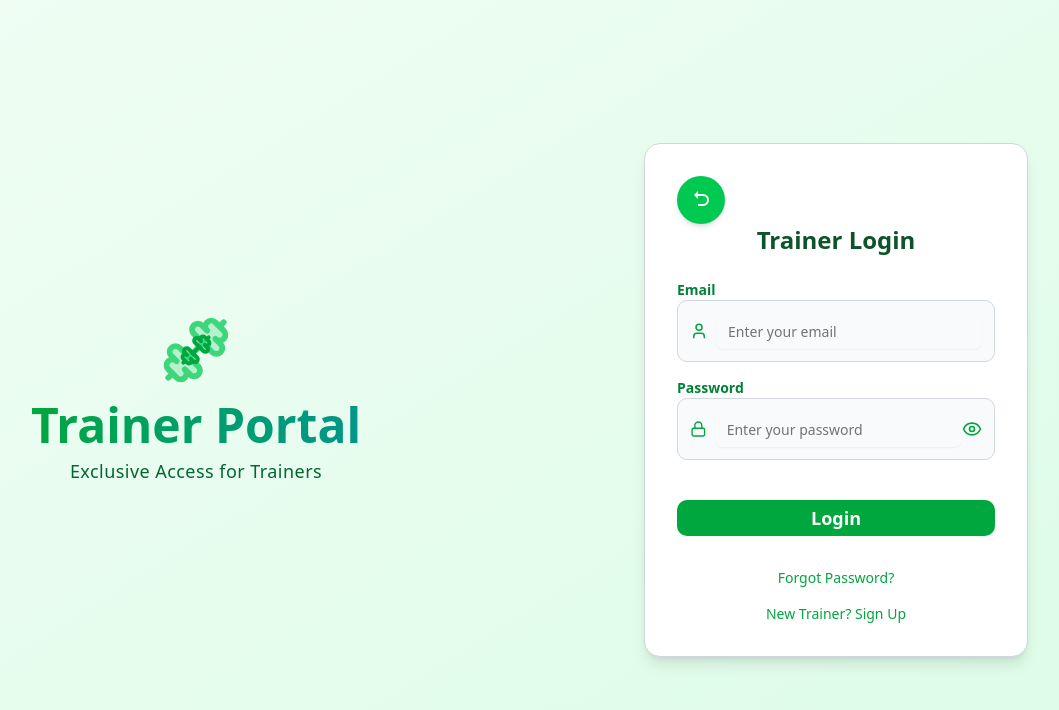
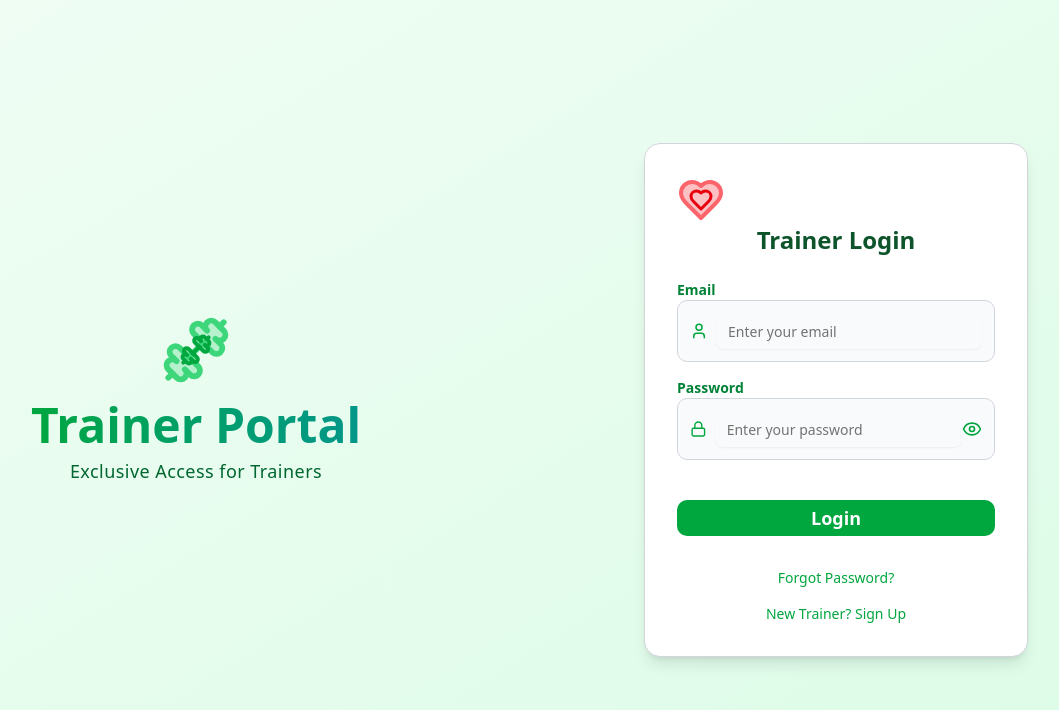
Before and after one commit to anirudhnkamath/dbms-theory, a Next.js app in the folder frontend/: page /LoginPage/trainer in a window 1280 px wide. Shown: the top 710 px of the page, without its empty margins (124-1183 px from the left). Built offline with nearby package versions, Linux system fonts and the light colour scheme.

Commit message:
Minor frontend changes

```diff
--- a/frontend/src/app/LoginPage/trainer/page.js
+++ b/frontend/src/app/LoginPage/trainer/page.js
@@ -2,7 +2,7 @@
 import Link from "next/link";
 
 import React, { useState } from "react";
-import { Dumbbell, User, Lock, Eye, EyeOff } from "lucide-react";
+import { Dumbbell, User, Lock, Eye, EyeOff, Heart } from "lucide-react";
 import { Button } from "@/components/ui/button";
 import { Input } from "@/components/ui/input";
 import { Label } from "@/components/ui/label";
@@ -78,23 +78,24 @@ export default function TrainerLogin() {
       {/* Right Side - Login Box */}
       <div className="w-1/2 flex items-center justify-center">
         <div className="shadow-lg rounded-2xl p-8 w-96 text-center border border-gray-300 bg-white">
-        <button
-          onClick={handleGoHome}
-          className="flex items-center justify-center bg-green-500 text-white w-12 h-12 rounded-full shadow-md hover:bg-green-400 transition-all"
-        >
-          <svg
-            xmlns="http://www.w3.org/2000/svg"
-            viewBox="0 0 24 24"
-            fill="currentColor"
-            className="w-6 h-6 rotate-90 scale-x-[-1]"
+          <button
+            onClick={handleGoHome}
+            className="hover:cursor-pointer flex items-center justify-center w-12 h-12 rounded-full bg-transparent transition-all"
           >
-            <path
-              fillRule="evenodd"
-              d="M12 4a6 6 0 0 0-6 6v5h2v-5a4 4 0 1 1 8 0v5h-3l4 4 4-4h-3v-5a6 6 0 0 0-6-6z"
-              clipRule="evenodd"
-            />
-          </svg>
-        </button>
+            <div className="relative">
+              <Heart
+                className="text-red-500 animate-pulse"
+                size={48}
+                fill="currentColor"
+                fillOpacity={0.4}
+              />
+
+              {/* Inner solid heart */}
+              <div className="absolute inset-0 flex items-center justify-center">
+                <Heart className="text-red-600" size={24} strokeWidth={3} />
+              </div>
+            </div>
+          </button>
           <h2 className="text-2xl font-bold text-green-900 mb-6">
             Trainer Login
           </h2>
```
Also changed, not shown: 2 other files (tests, documents, lock files or other folders).
